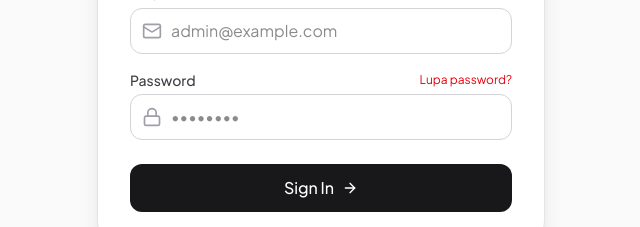
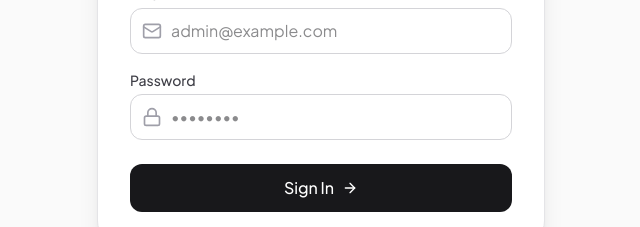
Before and after one commit to UmarSodiq/PortofolioUmar, a React (Vite) app: page /login in a window 1280 px wide. Shown: the part 398-625 px from the top of the page, without its empty margins (319-959 px from the left). Built offline with nearby package versions, Linux system fonts and the light colour scheme; no server answers.

Commit message:
security: remove public forgot password button from login page

```diff
--- a/src/pages/Login.tsx
+++ b/src/pages/Login.tsx
@@ -1,6 +1,6 @@
 import React, { useState, useEffect } from 'react';
 import { useNavigate } from 'react-router-dom';
-import { signInWithEmailAndPassword, onAuthStateChanged, sendPasswordResetEmail } from 'firebase/auth';
+import { signInWithEmailAndPassword, onAuthStateChanged } from 'firebase/auth';
 import { auth, isFirebaseConfigured } from '../lib/firebase';
 import { Lock, Mail, ArrowRight, Loader2, AlertCircle } from 'lucide-react';
 import toast from 'react-hot-toast';
@@ -9,7 +9,6 @@ export default function Login() {
   const [email, setEmail] = useState('');
   const [password, setPassword] = useState('');
   const [loading, setLoading] = useState(false);
-  const [resetLoading, setResetLoading] = useState(false);
   const navigate = useNavigate();
 
   useEffect(() => {
@@ -23,35 +22,6 @@ export default function Login() {
     return () => unsubscribe();
   }, [navigate]);
 
-  const handleForgotPassword = async () => {
-    if (!email) {
-      toast.error('Silakan masukkan email Anda terlebih dahulu.');
-      return;
-    }
-    if (!isFirebaseConfigured) {
-      toast.error('Firebase belum dikonfigurasi di file .env');
-      return;
-    }
-
-    try {
-      setResetLoading(true);
-      await sendPasswordResetEmail(auth, email.trim());
-      toast.success(`Tautan reset password telah dikirim ke ${email}. Silakan periksa inbox/spam!`, { duration: 6000 });
-    } catch (err: any) {
-      console.error('Password Reset Error:', err);
-      let errorMsg = 'Gagal mengirim email reset password.';
-      if (err.code === 'auth/user-not-found') {
-        errorMsg = 'Email tidak terdaftar di sistem.';
-      } else if (err.code === 'auth/invalid-email') {
-        errorMsg = 'Format email tidak valid.';
-      } else if (err.message) {
-        errorMsg = err.message;
-      }
-      toast.error(errorMsg);
-    } finally {
-      setResetLoading(false);
-    }
-  };
 
   const handleLogin = async (e: React.FormEvent) => {
     e.preventDefault();
@@ -122,19 +92,9 @@ export default function Login() {
           </div>
 
           <div>
-            <div className="flex items-center justify-between mb-1">
-              <label className="block text-sm font-medium text-zinc-700 dark:text-zinc-300">
-                Password
-              </label>
-              <button
-                type="button"
-                onClick={handleForgotPassword}
-                disabled={resetLoading}
-                className="text-xs text-red-600 dark:text-red-400 hover:underline cursor-pointer disabled:opacity-50"
-              >
-                {resetLoading ? 'Mengirim email...' : 'Lupa password?'}
-              </button>
-            </div>
+            <label className="block text-sm font-medium text-zinc-700 dark:text-zinc-300 mb-1">
+              Password
+            </label>
             <div className="relative">
               <Lock className="absolute left-3 top-1/2 -translate-y-1/2 w-5 h-5 text-zinc-400" />
               <input
```
